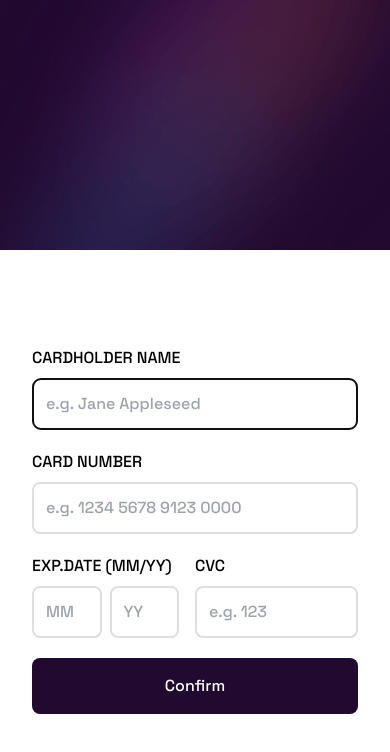
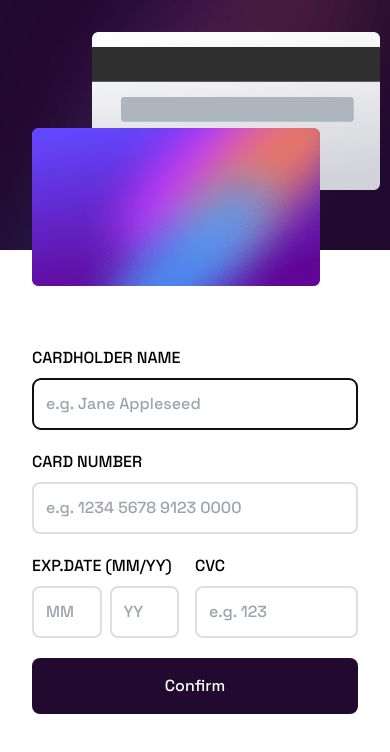
Before and after one commit to BnayaKahalani/interactive-card-details-form-tailwind, a React (Vite) app: page / in a window 390 px wide. Shown: the top 752 px of the page. Built offline with nearby package versions, Linux system fonts and the light colour scheme.

Commit message:
add cards components as children & basic mobile design

```diff
--- a/src/App.jsx
+++ b/src/App.jsx
@@ -1,9 +1,14 @@
-import { Form } from './components/Form'
+import { CardDetails } from "./components/CardDetails"
+import CardBack from "./components/CardBack"
+import CardFront from "./components/CardFront"
 
 function App() {
   return (
-    <div className="h-screen font-display">
-      <Form />
+    <div className='h-screen font-display'>
+      <CardDetails>
+        <CardBack id='cardback' />
+        <CardFront id='cardfront' />
+      </CardDetails>
     </div>
   )
 }
--- a/src/components/CardBack.jsx
+++ b/src/components/CardBack.jsx
@@ -1,7 +1,14 @@
-import React from "react"
+import bgCardBack from "../assets/images/bg-card-back.png"
 
-const CardBack = () => {
-  return <div></div>
+const CardBack = (props) => {
+  return (
+    <div className='w-72 absolute right-2.5'>
+      <img
+        src={bgCardBack}
+        alt='card back'
+      />
+    </div>
+  )
 }
 
 export default CardBack
--- a/src/components/Form.jsx
+++ b/src/components/CardDetails.jsx
@@ -4,7 +4,7 @@ import Thanks from "./Thanks"
 
 import { useState, useEffect, useRef } from "react"
 
-export const Form = () => {
+export const CardDetails = ({ children }) => {
   const [holder, setHolder] = useState("")
   const [number, setNumber] = useState("")
   const [month, setMonth] = useState("")
@@ -59,7 +59,15 @@ export const Form = () => {
             className='w-full'
           />
         </picture>
+        <div className='cards w-full absolute p-8 pt-8'>
+          <ul>
+            {children.map((card) => (
+              <li key={card.id}>{card}</li>
+            ))}
+          </ul>
+        </div>
       </div>
+
       <form
         className='flex flex-col m-8 mt-24 gap-5'
         onSubmit={handleClick}
--- a/src/components/CardFront.jsx
+++ b/src/components/CardFront.jsx
@@ -1,7 +1,14 @@
-import React from 'react'
+import bgCardFront from "../assets/images/bg-card-front.png"
 
-const CardFront = () => {
-  return <div>CardFront</div>
+const CardFront = (props) => {
+  return (
+    <div className='w-72 absolute top-32'>
+      <img
+        src={bgCardFront}
+        alt='card back'
+      />
+    </div>
+  )
 }
 
 export default CardFront
--- a/src/components/Thanks.jsx
+++ b/src/components/Thanks.jsx
@@ -7,7 +7,7 @@ const Thanks = () => {
         src={complete}
         alt='complete'
       />
-      <h2 className='text-4xl uppercase text-dark-violet'>thank you!</h2>
+      <h2 className='uppercase text-4xl  text-dark-violet'>thank you!</h2>
       <p className='text-lg text-dark-grey'>We've added your card details</p>
     </div>
   )
```
